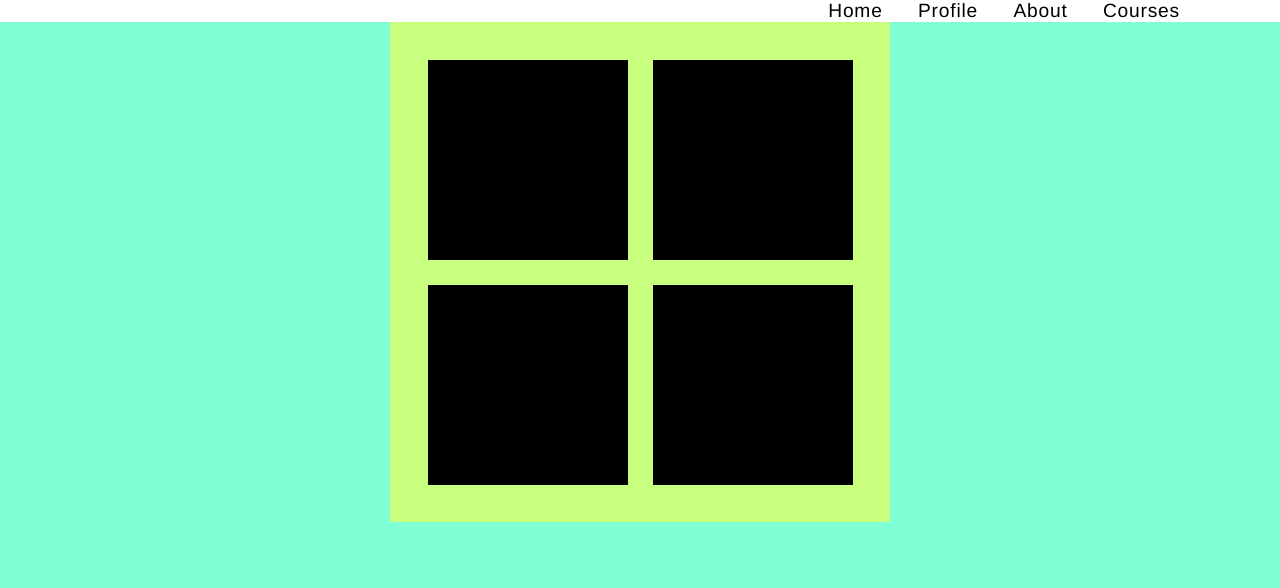
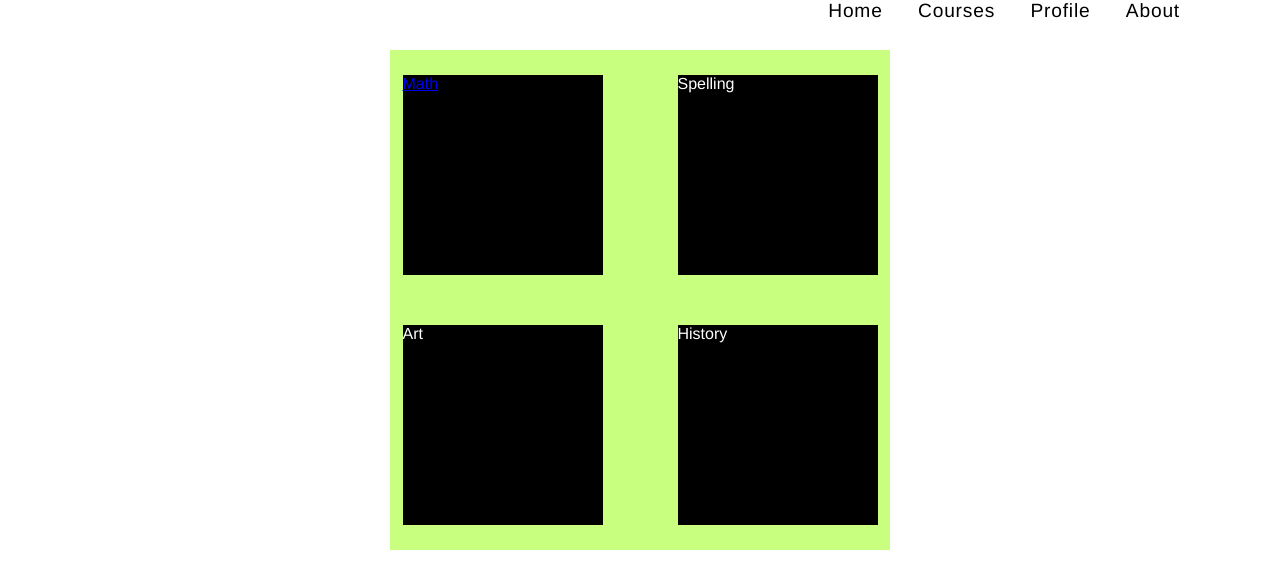
Before and after one commit to erichegonzales/troll-school, a React (Create React App) app in the folder client/: page /courses in a window 1280 px wide. Shown: the top 588 px of the page. Built offline with nearby package versions, Linux system fonts and the light colour scheme.

Commit message:
some css added

```diff
--- a/client/src/component/App.css
+++ /dev/null
@@ -1,70 +0,0 @@
-*{
-    font-family: "Helvetica Neue", Helvetica, Arial, sans-serif;
-    padding: 0;
-    margin: 0;
-}
-
-:root {
-    --color-primary: #000000;;
-    --color-secondary: #ff8282;
-    --color-white: #ffffff;
-    --box-shadow-1: 0 3px 15px rgba(0, 0, 0, 0.2);
-}
-
-/* NAVBAR */
-
-
-.navbar-container {
-    display: flex;
-    justify-content: end;
-    flex-wrap: wrap;
-    padding-right: 100px;
-    gap: 3%;
-    background-color: var(--color-white);
-
-}
-
-.nav-btn a{
-
-    text-decoration: none;
-    font-size: 1.2rem;
-    letter-spacing: 0.05rem;
-    color: var(--color-primary);
-
-}
-
-/* homepage */
-
-.home-page{
-    width: auto;
-    height: 100vh;
-    background-color: aquamarine;
-}
-
-
-.category-container {
-    width: 500px;
-    height: 500px;
-    margin: auto;
-    margin-top: auto;
-    margin-bottom: auto;
-    background-color: rgb(200, 255, 127);
-    display: flex;
-    flex-direction: column;
-    flex-wrap: wrap;
-    gap: 5%;
-    justify-content: center;
-}
-
-.category-container-row {
-    display: flex;
-    flex-direction: row;
-    gap: 5%;
-    justify-content: center;
-}
-
-.category {
-    width: 200px;
-    height: 200px;
-    background-color: var(--color-primary);
-}
--- a/client/src/component/App.jsx
+++ b/client/src/component/App.jsx
@@ -1,26 +1,27 @@
-import './App.css';
+import './Navbar.css';
 import { Switch, Route } from 'react-router-dom'
 import  Courses from './Courses'
 import  HomePage from './HomePage'
 import  Profile from './Profile'
-import Navbar from './Navbar';
+import  Navbar from './Navbar';
+import MappScreen from './MappScreen';
 
 const App = () => {
   return (
     <div>
       <Navbar />
       <Switch>
+        <Route path="/courses">
+          <Courses/>
+        </Route>
         <Route path="/">
           <HomePage/>
-        </Route>
-        <Route path="/courses">
-          <Courses/>
         </Route>
         <Route path="/profile">
           <Profile/>
         </Route>
-        <Route path="/about">
-          <Profile/>
+        <Route path="/courses/math-mapp">
+          <MappScreen />
         </Route>
       </Switch>
     </div>
--- a/client/src/component/Courses.jsx
+++ b/client/src/component/Courses.jsx
@@ -1,7 +1,20 @@
+import { Link } from "react-router-dom"
+
 const Courses = () => {
   return (
     <div>
-
+      <div className="category-container">
+        <div className="category-container-row">
+          <Link to="/courses/math-mapp">
+            <div className="category cat-1">Math</div>
+          </Link>
+          <div className="category cat-2"> Spelling</div>
+        </div>
+        <div className="category-container-row">
+          <div className="category cat-3">Art</div>
+          <div className="category cat-4">History</div>
+        </div>
+      </div>
     </div>
   );
 }
--- a/client/src/component/HomePage.jsx
+++ b/client/src/component/HomePage.jsx
@@ -1,16 +1,7 @@
 const HomePage = () => {
   return (
     <div className="home-page">
-      <div className="category-container">
-        <div className="category-container-row">
-          <div className="category cat-1"></div>
-          <div className="category cat-2"></div>
-        </div>
-        <div className="category-container-row">
-          <div className="category cat-3"></div>
-          <div className="category cat-4"></div>
-        </div>
-      </div>
+
     </div>
   );
 }
--- /dev/null
+++ b/client/src/component/MappScreen.jsx
@@ -0,0 +1,10 @@
+const MappScreen = () => {
+    return (
+        <div className="math-screen">
+                asfdasdf
+        </div>
+    )
+}
+
+
+export default MappScreen
--- /dev/null
+++ b/client/src/component/Navbar.css
@@ -0,0 +1,78 @@
+*{
+    font-family: "Helvetica Neue", Helvetica, Arial, sans-serif;
+    padding: 0;
+    margin: 0;
+}
+
+:root {
+    --color-primary: #000000;;
+    --color-secondary: #ff8282;
+    --color-white: #ffffff;
+    --box-shadow-1: 0 3px 15px rgba(0, 0, 0, 0.2);
+}
+
+/* NAVBAR */
+
+
+.navbar-container {
+    display: flex;
+    justify-content: end;
+    flex-wrap: wrap;
+    padding-right: 100px;
+    gap: 3%;
+    background-color: var(--color-white);
+    height:50px;
+
+}
+
+.nav-btn a{
+
+    text-decoration: none;
+    font-size: 1.2rem;
+    letter-spacing: 0.05rem;
+    color: var(--color-primary);
+
+}
+
+/* homepage */
+
+.home-page{
+    width: auto;
+    height: 100vh;
+    background-color: aquamarine;
+}
+
+
+.category-container {
+    width: 500px;
+    height: 500px;
+    margin: auto;
+    background-color: rgb(200, 255, 127);
+    display: flex;
+    flex-direction: column;
+    flex-wrap: wrap;
+    gap: 10%;
+    justify-content: center;
+    color:var(--color-white);
+
+}
+
+.category-container-row {
+    display: flex;
+    flex-direction: row;
+    gap: 15%;
+    justify-content: center;
+}
+
+.category {
+    width: 200px;
+    height: 200px;
+    background-color: var(--color-primary);
+}
+
+
+
+.mathscreen {
+    width: auto;
+    height: 100vh;
+}
--- a/client/src/component/Navbar.jsx
+++ b/client/src/component/Navbar.jsx
@@ -8,13 +8,13 @@ const Navbar = () => {
                 <Link to="/">Home</Link>
             </div>
             <div className="nav-btn">
+                <Link to="/courses">Courses</Link>
+            </div>
+            <div className="nav-btn">
                 <Link to="/profile">Profile</Link>
             </div>
             <div className="nav-btn">
                 <Link to="/about">About</Link>
-            </div>
-            <div className="nav-btn">
-                <Link to="/courses">Courses</Link>
             </div>
         </div>
     )
```
